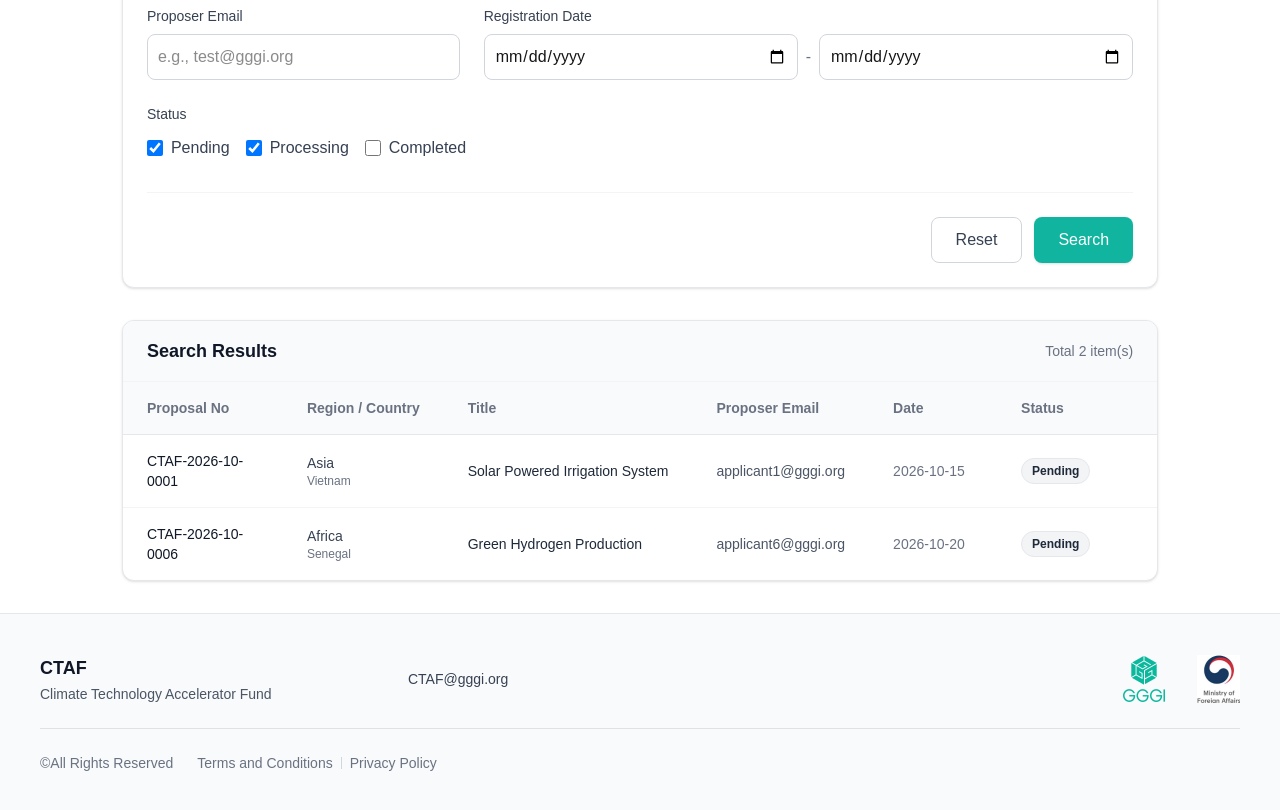
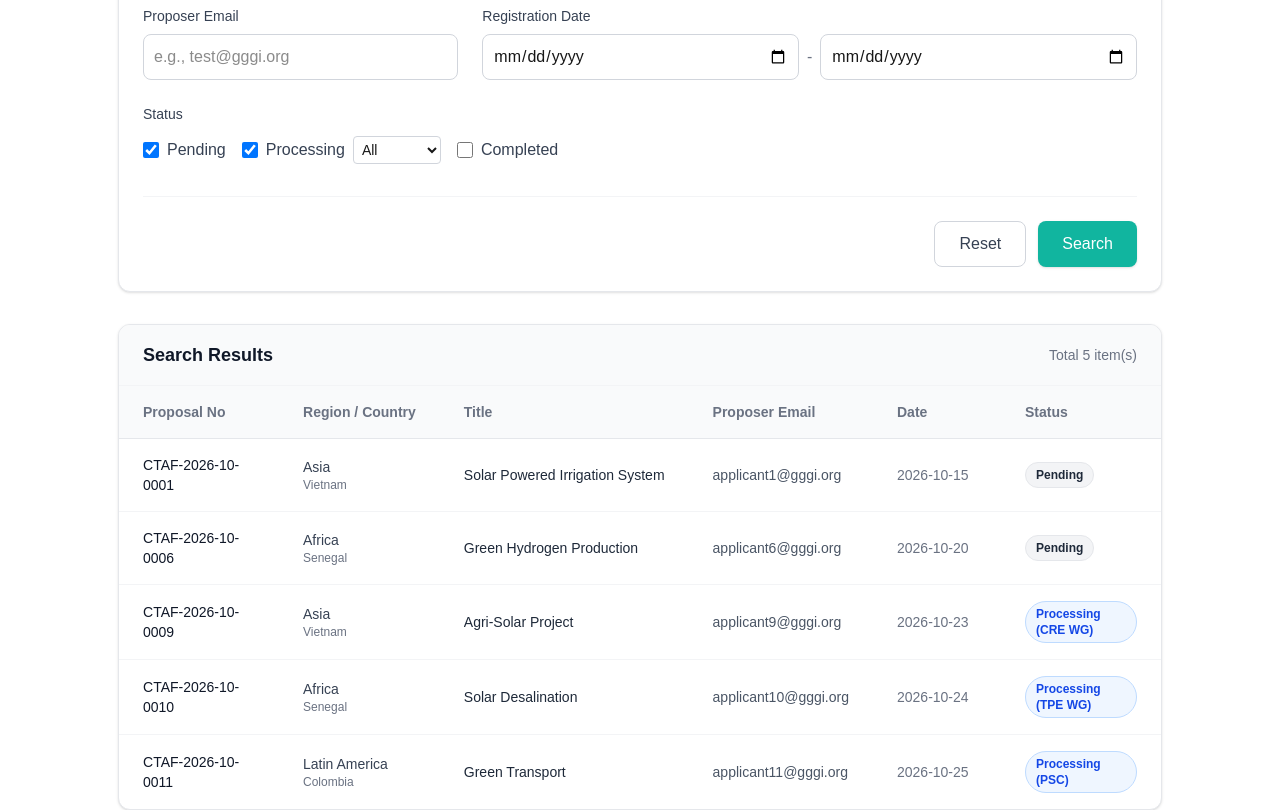
Before and after one commit to LzLLC2022/CPMS, a Next.js app: page /classification in a window 1280 px wide. Shown: the part 420-1230 px from the top of the page. Built offline with nearby package versions, Linux system fonts and the light colour scheme.

Commit message:
feat: add Processing dropdown filter for CRE WG, TPE WG, PSC and mock tickets in Classification

```diff
--- a/src/components/ClassificationDetail.tsx
+++ b/src/components/ClassificationDetail.tsx
@@ -20,6 +20,9 @@ export default function ClassificationDetail({ id }: ClassificationDetailProps)
   if (id === 'CTAF-2026-10-0005') mockStatus = 'Rejected';
   if (id === 'CTAF-2026-10-0007') mockStatus = 'Completed (Subject to Classification)';
   if (id === 'CTAF-2026-10-0008') mockStatus = 'Completed (Not Subject to Classification)';
+  if (id === 'CTAF-2026-10-0009') mockStatus = 'Processing (CRE WG)';
+  if (id === 'CTAF-2026-10-0010') mockStatus = 'Processing (TPE WG)';
+  if (id === 'CTAF-2026-10-0011') mockStatus = 'Processing (PSC)';
 
   // Mock proposal data
   const proposal = {
--- a/src/components/ProposalDetail.tsx
+++ b/src/components/ProposalDetail.tsx
@@ -26,6 +26,9 @@ export default function ProposalDetail({ id, role }: ProposalDetailProps) {
   if (id === 'CTAF-2026-10-0005') mockStatus = 'Rejected';
   if (id === 'CTAF-2026-10-0007') mockStatus = 'Completed (Subject to Classification)';
   if (id === 'CTAF-2026-10-0008') mockStatus = 'Completed (Not Subject to Classification)';
+  if (id === 'CTAF-2026-10-0009') mockStatus = 'Processing (CRE WG)';
+  if (id === 'CTAF-2026-10-0010') mockStatus = 'Processing (TPE WG)';
+  if (id === 'CTAF-2026-10-0011') mockStatus = 'Processing (PSC)';
 
   // Mock proposal data
   const proposal = {
--- a/src/components/SubmissionList.tsx
+++ b/src/components/SubmissionList.tsx
@@ -20,6 +20,9 @@ const MOCK_PROPOSALS = [
   { id: 'CTAF-2026-10-0006', region: 'Africa', country: 'Senegal', title: 'Green Hydrogen Production', email: 'applicant6@gggi.org', date: '2026-10-20', status: 'Pending' },
   { id: 'CTAF-2026-10-0007', region: 'Asia', country: 'Vietnam', title: 'Solar PV Farm', email: 'applicant7@gggi.org', date: '2026-10-21', status: 'Completed (Subject to Classification)' },
   { id: 'CTAF-2026-10-0008', region: 'Africa', country: 'Senegal', title: 'Wind Power Plant', email: 'applicant8@gggi.org', date: '2026-10-22', status: 'Completed (Not Subject to Classification)' },
+  { id: 'CTAF-2026-10-0009', region: 'Asia', country: 'Vietnam', title: 'Agri-Solar Project', email: 'applicant9@gggi.org', date: '2026-10-23', status: 'Processing (CRE WG)' },
+  { id: 'CTAF-2026-10-0010', region: 'Africa', country: 'Senegal', title: 'Solar Desalination', email: 'applicant10@gggi.org', date: '2026-10-24', status: 'Processing (TPE WG)' },
+  { id: 'CTAF-2026-10-0011', region: 'Latin America', country: 'Colombia', title: 'Green Transport', email: 'applicant11@gggi.org', date: '2026-10-25', status: 'Processing (PSC)' },
 ];
 
 const getStatusOptions = (role: string, listType?: string) => {
@@ -35,7 +38,10 @@ const getStatusOptions = (role: string, listType?: string) => {
 const getStatusBadgeColor = (status: string) => {
   switch (status) {
     case 'Pending': return 'bg-gray-100 text-gray-800 border-gray-200';
-    case 'Processing': return 'bg-blue-50 text-blue-700 border-blue-200';
+    case 'Processing':
+    case 'Processing (CRE WG)':
+    case 'Processing (TPE WG)':
+    case 'Processing (PSC)': return 'bg-blue-50 text-blue-700 border-blue-200';
     case 'Under Review': return 'bg-blue-50 text-blue-700 border-blue-200';
     case 'Revision Requested': return 'bg-orange-50 text-orange-700 border-orange-200';
     case 'Completed':
@@ -60,6 +66,7 @@ export default function SubmissionList({ role, fixedRegion, listType = 'submissi
     listType === 'classification' ? ['Pending', 'Processing'] : ['Pending', 'Under Review', 'Revision Requested', 'Completed', 'Rejected']
   );
   const [completedSubStatus, setCompletedSubStatus] = useState('All');
+  const [processingSubStatus, setProcessingSubStatus] = useState('All');
   const [startDate, setStartDate] = useState('');
   const [endDate, setEndDate] = useState('');
 
@@ -92,6 +99,7 @@ export default function SubmissionList({ role, fixedRegion, listType = 'submissi
     setProposalNo('');
     setStatuses(listType === 'classification' ? ['Pending', 'Processing'] : ['Pending', 'Under Review', 'Revision Requested', 'Completed', 'Rejected']);
     setCompletedSubStatus('All');
+    setProcessingSubStatus('All');
     setStartDate('');
     setEndDate('');
   };
@@ -109,6 +117,11 @@ export default function SubmissionList({ role, fixedRegion, listType = 'submissi
         if (role === 'Secretariat' && listType !== 'classification') {
           if (completedSubStatus === 'Classification' && p.status !== 'Completed (Subject to Classification)') return false;
           if (completedSubStatus === 'Non Classification' && p.status !== 'Completed (Not Subject to Classification)') return false;
+        }
+      } else if (p.status.startsWith('Processing')) {
+        if (!statuses.includes('Processing')) return false;
+        if (listType === 'classification') {
+          if (processingSubStatus !== 'All' && p.status !== `Processing (${processingSubStatus})`) return false;
         }
       } else {
         if (!statuses.includes(p.status)) return false;
@@ -271,6 +284,18 @@ export default function SubmissionList({ role, fixedRegion, listType = 'submissi
                       <option value="Non Classification">Non Classification</option>
                     </select>
                   )}
+                  {status === 'Processing' && listType === 'classification' && statuses.includes('Processing') && (
+                    <select
+                      value={processingSubStatus}
+                      onChange={(e) => setProcessingSubStatus(e.target.value)}
+                      className="p-1 border border-gray-300 rounded outline-none focus:border-teal-500 focus:ring-1 focus:ring-teal-500 text-sm bg-white"
+                    >
+                      <option value="All">All</option>
+                      <option value="CRE WG">CRE WG</option>
+                      <option value="TPE WG">TPE WG</option>
+                      <option value="PSC">PSC</option>
+                    </select>
+                  )}
                 </div>
               ))}
             </div>
```
